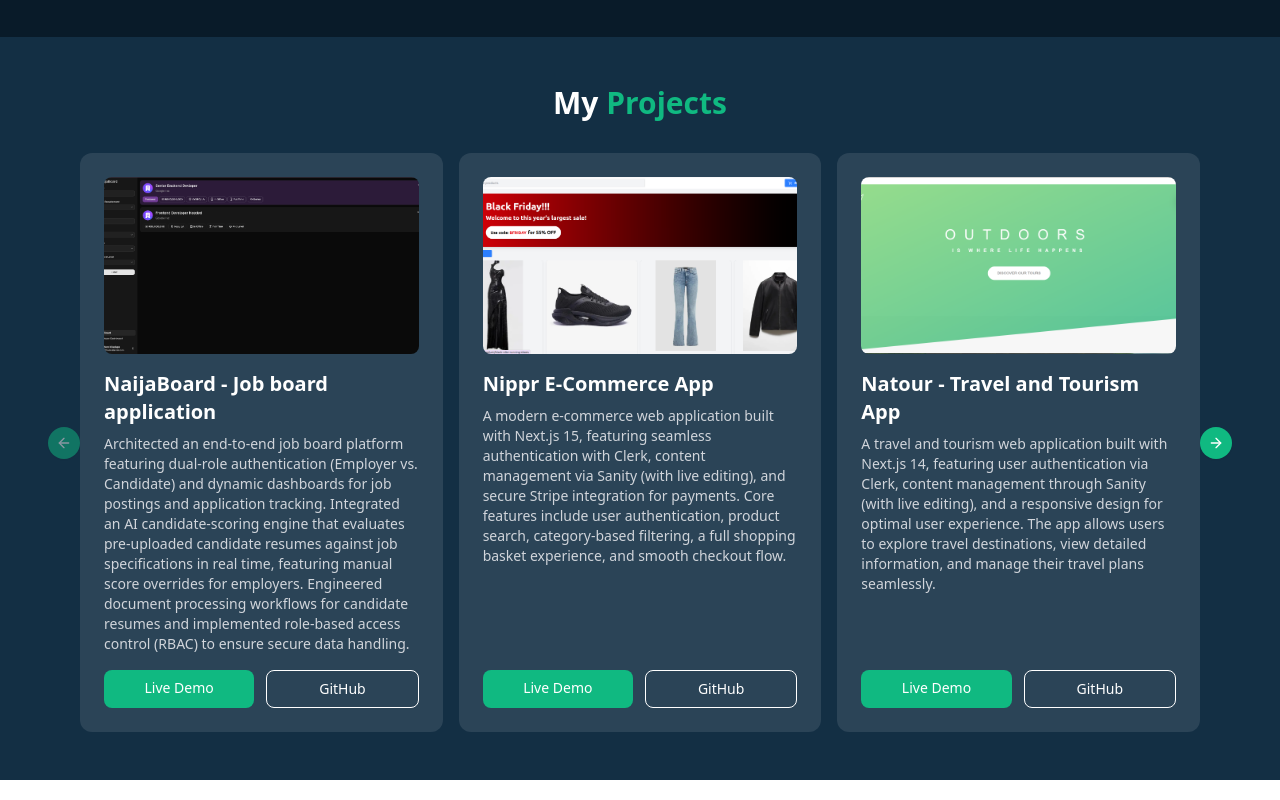
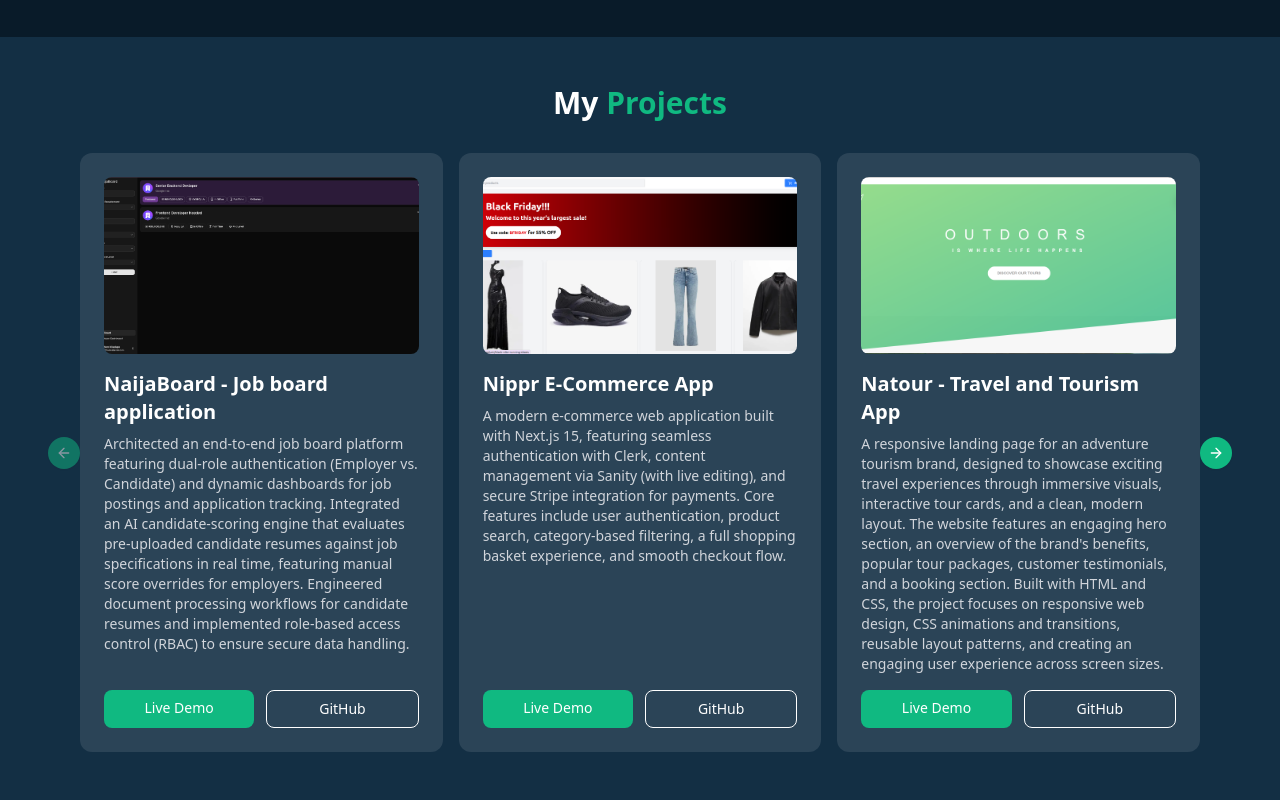
Before and after one commit to NifemiOladapo/my-own-portfolio, a Next.js app: page / in a window 1280 px wide. Shown: the part 2164-2964 px from the top of the page. Built offline with nearby package versions, Linux system fonts and the light colour scheme.

Commit message:
Revise description for Natour project
Updated project description to reflect changes in focus and features.

```diff
--- a/data/projects.ts
+++ b/data/projects.ts
@@ -20,7 +20,7 @@
   {
     name: "Natour - Travel and Tourism App",
     description:
-      "A travel and tourism web application built with Next.js 14, featuring user authentication via Clerk, content management through Sanity (with live editing), and a responsive design for optimal user experience. The app allows users to explore travel destinations, view detailed information, and manage their travel plans seamlessly.",
+      "A responsive landing page for an adventure tourism brand, designed to showcase exciting travel experiences through immersive visuals, interactive tour cards, and a clean, modern layout. The website features an engaging hero section, an overview of the brand's benefits, popular tour packages, customer testimonials, and a booking section. Built with HTML and CSS, the project focuses on responsive web design, CSS animations and transitions, reusable layout patterns, and creating an engaging user experience across screen sizes.",
     webLink: "https://thenatour.netlify.app",
     githubLink: "https://github.com/NifemiOladapo/Natour",
     image: "/natour.png",
```
